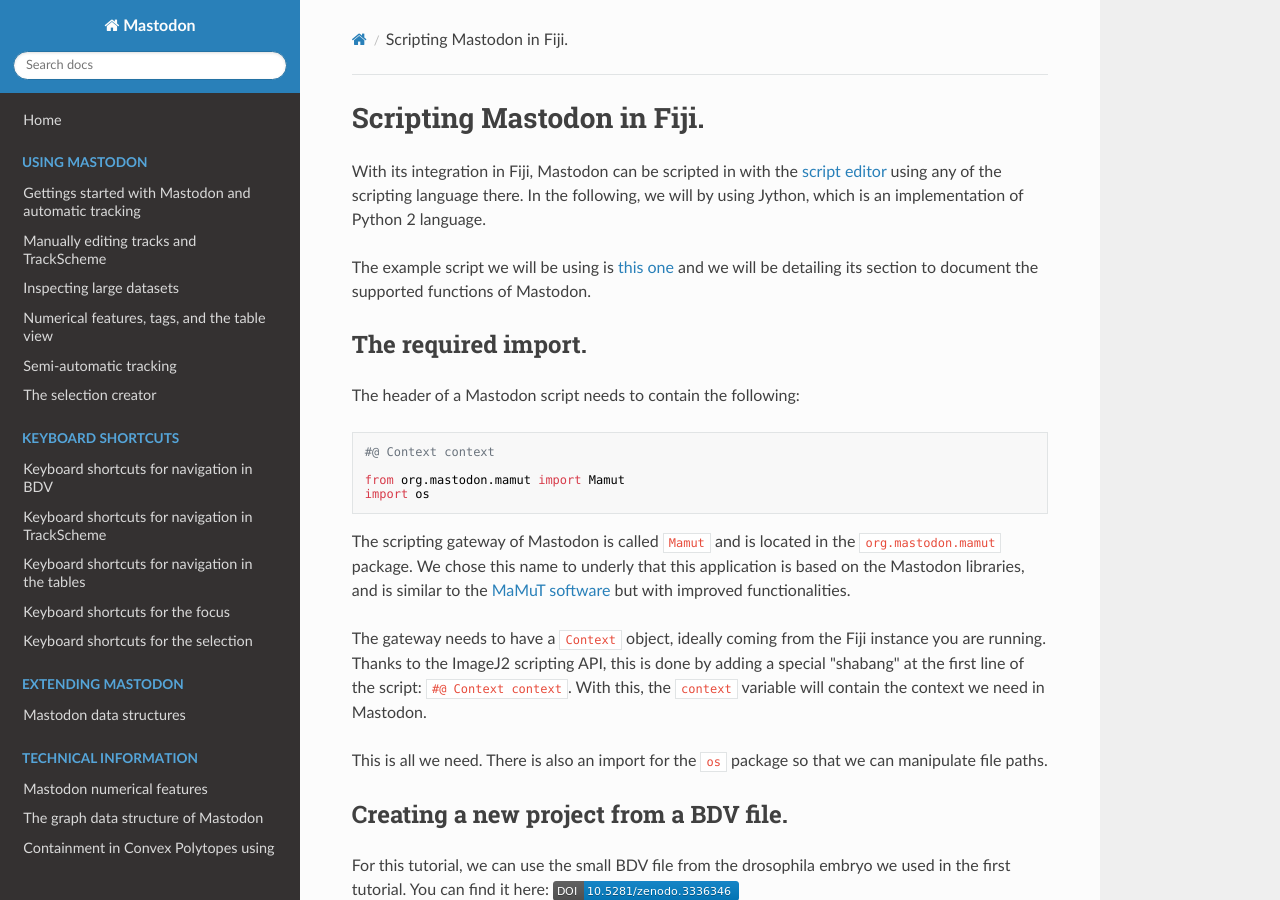
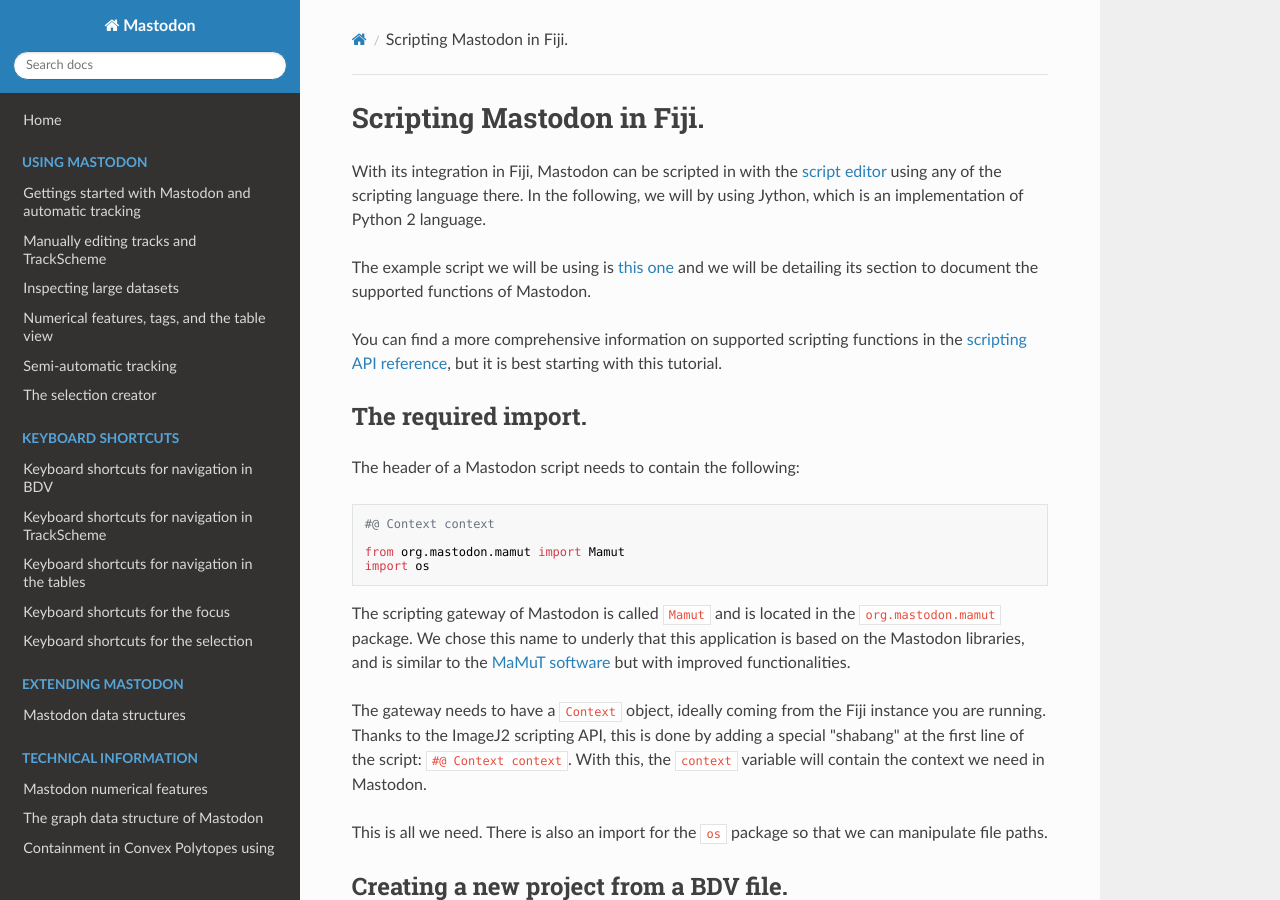
Before and after one commit to mastodon-sc/mastodon-documentation, an MkDocs documentation site: the page built from docs/partA/scripting_mastodon.md, in a window 1280 px wide and 900 px high. Built offline with MkDocs 1.6.1, drawn with Linux system fonts in a browser that asks for light colours; nearby versions of some CDN libraries.

Commit message:
Link to selection creator tutorial in the API reference and back.

```diff
--- a/docs/partA/scripting_mastodon.md
+++ b/docs/partA/scripting_mastodon.md
@@ -4,6 +4,8 @@
 In the following, we will by using Jython, which is an implementation of Python 2 language.
 
 The example script we will be using is [this one](https://github.com/mastodon-sc/mastodon-app/blob/master/scripts/MastodonExampleScript.py) and we will be detailing its section to document the supported functions of Mastodon.
+
+You can find a more comprehensive information on supported scripting functions in the [scripting API reference](../partD/org/mastodon/mamut/package-index), but it is best starting with this tutorial.
 
 ## The required import.
 
--- a/docs/partD/org/mastodon/mamut/Mamut.rst
+++ b/docs/partD/org/mastodon/mamut/Mamut.rst
@@ -416,6 +416,7 @@
 
       mamut.select( "vertexFeature( 'Track N spots' ) < 10" )
 
+   Check `the selection creator tutorial <../../../../partA/selection_creator.html>`_ to learn how to build such expressions.
    An error message is sent to the logger is there is a problem with the evaluation of the expression.
 
    :param expression: a selection creator expression.
```
